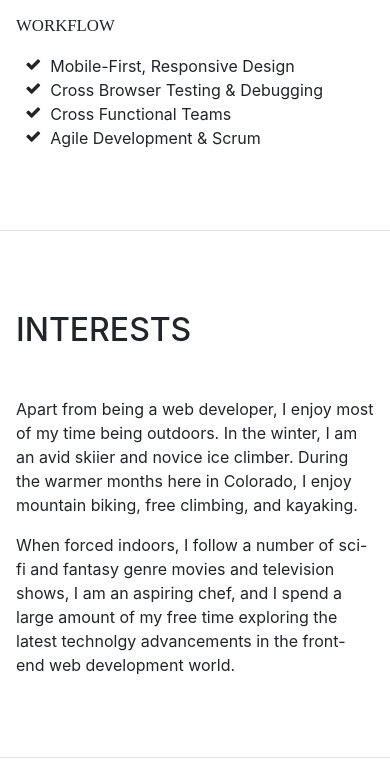
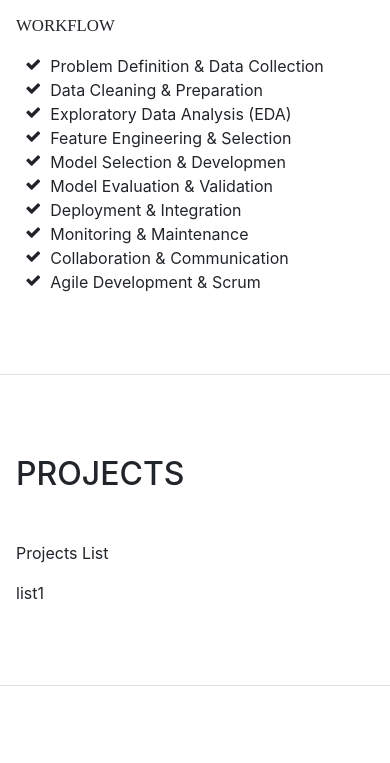
Before and after one commit to khyatis10/khyati-sharma.github.io, a website with bundled scripts: page index.html in a window 390 px wide. Shown: the part 7858-8621 px from the top of the page. Built offline with nearby package versions, Linux system fonts and the light colour scheme; a web font is replaced by a local one.

Commit message:
implementing change in other sections of awards projects etc

```diff
--- a/index.html
+++ b/index.html
@@ -52,13 +52,13 @@
             <a class="nav-link js-scroll-trigger" href="#skills">Skills</a>
           </li>
           <li class="nav-item">
-            <a class="nav-link js-scroll-trigger" href="#interests">Projects</a>
+            <a class="nav-link js-scroll-trigger" href="#projects">Projects</a>
           </li>
           <li class="nav-item">
             <a class="nav-link js-scroll-trigger" href="#awards">Awards</a>
           </li>
           <li class="nav-item">
-            <a class="nav-link js-scroll-trigger" href="#awards">Interests</a>
+            <a class="nav-link js-scroll-trigger" href="#interests">Interests</a>
           </li>
         </ul>
       </div>
@@ -311,7 +311,7 @@
               <i class="devicons devicons-google-cloud-platform"></i>
             </li>
             <li class="list-inline-item">
-              <i class="devicons devicons-apacheairflow"></i>
+              <i class="devicons devicons-apacheairflow-original"></i>
             </li>
           </ul>
 
@@ -319,25 +319,43 @@
           <ul class="fa-ul mb-0">
             <li>
               <i class="fa-li fa fa-check"></i>
-              Mobile-First, Responsive Design</li>
+              Problem Definition &amp; Data Collection</li>
             <li>
               <i class="fa-li fa fa-check"></i>
-              Cross Browser Testing &amp; Debugging</li>
+              Data Cleaning &amp; Preparation</li>
             <li>
               <i class="fa-li fa fa-check"></i>
-              Cross Functional Teams</li>
+              Exploratory Data Analysis (EDA)</li>
             <li>
               <i class="fa-li fa fa-check"></i>
-              Agile Development &amp; Scrum</li>
+              Feature Engineering &amp; Selection</li>
+            <li>
+              <i class="fa-li fa fa-check"></i>
+              Model Selection &amp; Developmen</li>
+            <li>
+            <i class="fa-li fa fa-check"></i>
+            Model Evaluation &amp; Validation</li>
+            <li>
+              <i class="fa-li fa fa-check"></i>
+              Deployment &amp; Integration</li>
+              <li>
+                <i class="fa-li fa fa-check"></i>
+                Monitoring &amp; Maintenance</li>
+              <li>
+                <i class="fa-li fa fa-check"></i>
+                Collaboration &amp; Communication</li>
+              <li>
+                <i class="fa-li fa fa-check"></i>
+                Agile Development &amp; Scrum</li>
           </ul>
         </div>
       </section>
 
-      <section class="resume-section p-3 p-lg-5 d-flex flex-column" id="interests">
+      <section class="resume-section p-3 p-lg-5 d-flex flex-column" id="projects">
         <div class="my-auto">
-          <h2 class="mb-5">Interests</h2>
-          <p>Apart from being a web developer, I enjoy most of my time being outdoors. In the winter, I am an avid skiier and novice ice climber. During the warmer months here in Colorado, I enjoy mountain biking, free climbing, and kayaking.</p>
-          <p class="mb-0">When forced indoors, I follow a number of sci-fi and fantasy genre movies and television shows, I am an aspiring chef, and I spend a large amount of my free time exploring the latest technolgy advancements in the front-end web development world.</p>
+          <h2 class="mb-5">Projects</h2>
+          <p>Projects List</p>
+          <p class="mb-0">list1</p>
         </div>
       </section>
 
@@ -376,6 +394,14 @@
         </div>
       </section>
 
+      <section class="resume-section p-3 p-lg-5 d-flex flex-column" id="interests">
+        <div class="my-auto">
+          <h2 class="mb-5">Interests</h2>
+          <p>Apart from being a web developer, I enjoy most of my time being outdoors. In the winter, I am an avid skiier and novice ice climber. During the warmer months here in Colorado, I enjoy mountain biking, free climbing, and kayaking.</p>
+          <p class="mb-0">When forced indoors, I follow a number of sci-fi and fantasy genre movies and television shows, I am an aspiring chef, and I spend a large amount of my free time exploring the latest technolgy advancements in the front-end web development world.</p>
+        </div>
+      </section>
+
     </div>
 
     <!-- Bootstrap core JavaScript -->
--- a/vendor/devicons/css/devicons.scss
+++ b/vendor/devicons/css/devicons.scss
@@ -218,7 +218,7 @@ $devicons:	(git "\e602"),
 			(scriptcs "\e6bc"),
 			(sqllite "\e6c4"),
 			(vim "\e6c5"),
-			(apacheairflow "\e6c6");
+			(apacheairflow-original "\e6c6");
 
 @each $devicon in $devicons {
 	  $iconClass: nth($devicon, 1);
```
Also changed, not shown: vendor/devicons/css/devicons.css, vendor/devicons/css/devicons.min.css.
